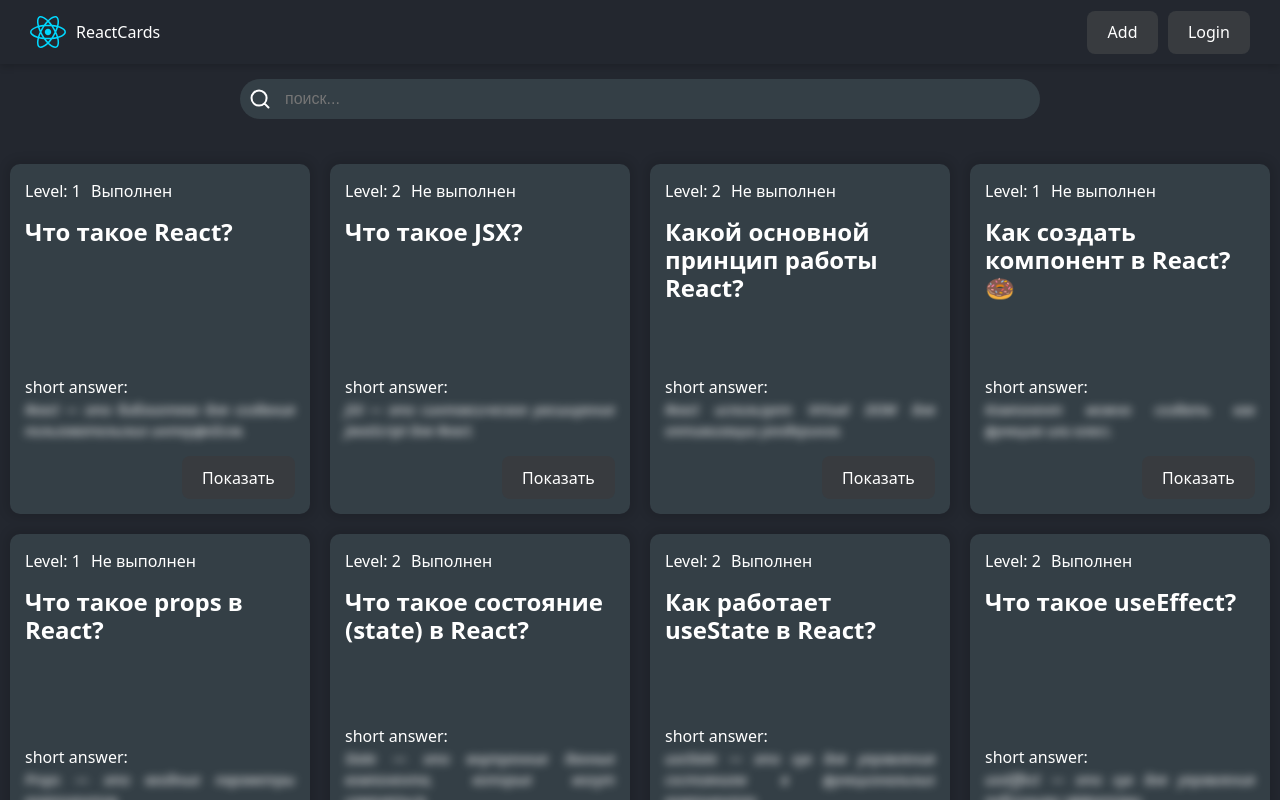
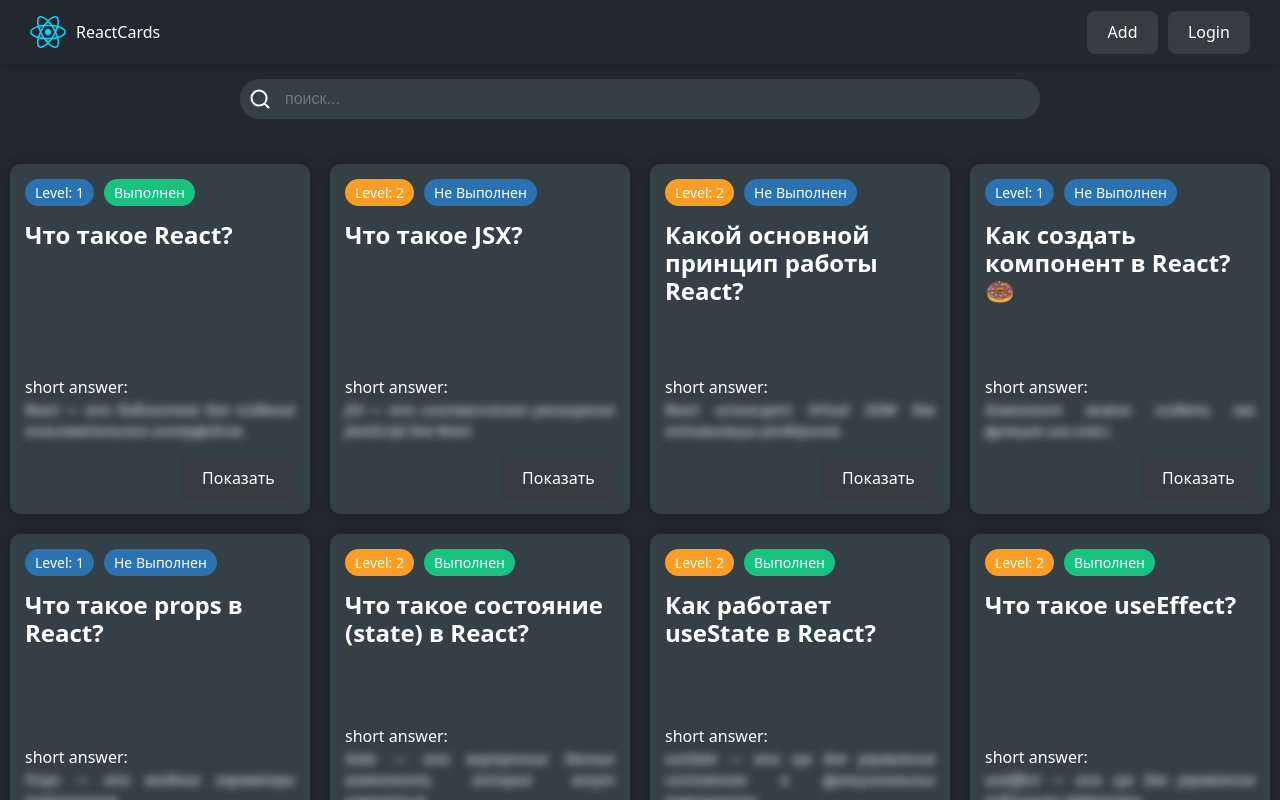
Before and after one commit to VladRevucki/React-App, a React (Vite) app: page / in a window 1280 px wide. Built offline with nearby package versions, Linux system fonts and the light colour scheme; data requests are answered from the project's data file.

Commit message:
badge component

```diff
--- /dev/null
+++ b/src/components/Badge/Badge.jsx
@@ -0,0 +1,17 @@
+import {} from "react"
+import cls from "./Badge.module.css"
+
+export const Badge = ({ variant, children }) => {
+	switch (variant) {
+		case "primary":
+			return <div className={`${cls.badge} ${cls.primary}`}>{children}</div>
+		case "success":
+			return <div className={`${cls.badge} ${cls.success}`}>{children}</div>
+		case "warning":
+			return <div className={`${cls.badge} ${cls.warning}`}>{children}</div>
+		case "alert":
+			return <div className={`${cls.badge} ${cls.alert}`}>{children}</div>
+		default:
+			return <div className={cls.badge}>{children}</div>
+	}
+}
--- /dev/null
+++ b/src/components/Badge/Badge.module.css
@@ -0,0 +1,23 @@
+.badge {
+	width: fit-content;
+	border-radius: 20px;
+	padding: 3px 10px;
+	color: var(--text-color);
+	text-transform: capitalize;
+	font-weight: 500;
+	font-size: 14px;
+	background-color: #c5baff;
+}
+
+.primary {
+	background-color: #2973b2;
+}
+.success {
+	background-color: #16c47f;
+}
+.warning {
+	background-color: #ff9d23;
+}
+.alert {
+	background-color: #d84040;
+}
--- /dev/null
+++ b/src/components/Badge/index.jsx
@@ -0,0 +1 @@
+export { Badge } from "./Badge"
--- a/src/components/QuestionCard/QuestionCard.jsx
+++ b/src/components/QuestionCard/QuestionCard.jsx
@@ -2,15 +2,23 @@
 import cls from "./QuestionCard.module.css"
 import { Button } from "../Button"
 import { useNavigate } from "react-router-dom"
+import { Badge } from "../Badge"
 
 export const QuestionCard = ({ card }) => {
 	const navigate = useNavigate()
 
+	const levelVariant =
+		card.level === 1 ? "primary" : card.level === 2 ? "warning" : "alert"
+
+	const completedVariant = card.completed ? "success" : "primary"
+
 	return (
 		<div className={cls.card}>
 			<div className={cls.cardLabels}>
-				<div>Level: {card.level}</div>
-				<div>{card.completed ? "Выполнен" : "Не выполнен"}</div>
+				<Badge variant={levelVariant}>Level: {card.level}</Badge>
+				<Badge variant={completedVariant}>
+					{card.completed ? "Выполнен" : "Не выполнен"}
+				</Badge>
 			</div>
 			<h5 className={cls.cardTitle}>{card.question}</h5>
 
```
